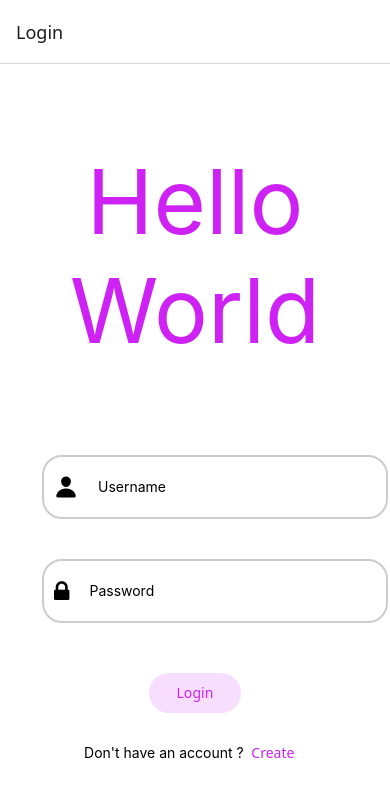
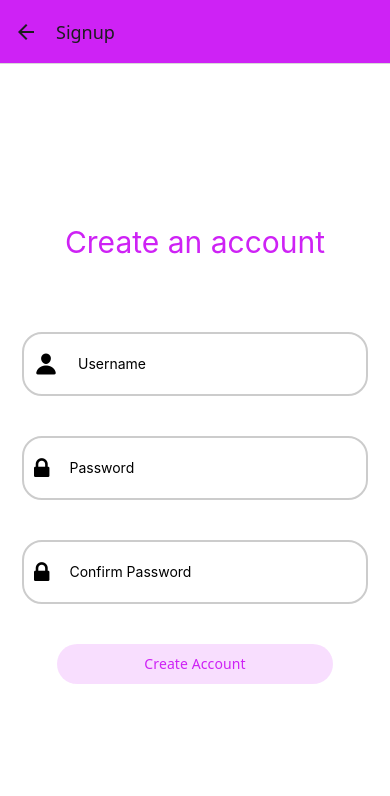
Before and after one commit to blackoceane/D-VELOPPEMENT-D-APPLICATIONS-MOBILES, a React Native app: screen /Signup in a window 390 px wide. Shown: the top 796 px of the page. Built offline with nearby package versions, Linux system fonts and the light colour scheme.

Commit message:
gerer la navigation

```diff
--- a/App.js
+++ b/App.js
@@ -1,11 +1,10 @@
 
 import { NavigationContainer } from '@react-navigation/native';
 import { createNativeStackNavigator } from '@react-navigation/native-stack';
-import { Link } from '@react-navigation/native';
-import { Button } from '@react-navigation/elements';
 import CreateRecipe from './CreateRecipe.js';
 import CreateAccount from './CreateAccount.js';
 import Login from './Login.js';
+import ListeRecipe from './ListeRecipe.js';
 
 const Stack = createNativeStackNavigator();
 
@@ -13,11 +12,12 @@ const Stack = createNativeStackNavigator();
 export default function App() {
     return (
         <NavigationContainer>
-            <Stack.Navigator initialRouteName="Login">
+            <Stack.Navigator initialRouteName="Login"   screenOptions={{ headerStyle: { backgroundColor: '#ce22f5' }, }}>
 
                 <Stack.Screen name="Login" component={ Login } />
-                <Stack.Screen name="CreateRecipe" component={ CreateRecipe } />
-                <Stack.Screen name="CreateAccount" component={ CreateAccount } />
+                <Stack.Screen name="Recipe" component={ CreateRecipe } />
+                <Stack.Screen name="Signup" component={ CreateAccount } />
+                <Stack.Screen name="Recipes" component={ ListeRecipe } />
 
 
             </Stack.Navigator>
--- a/CreateAccount.js
+++ b/CreateAccount.js
@@ -1,7 +1,7 @@
-import { Button } from 'react-native';
 import { StyleSheet, Text, View, TextInput} from 'react-native';
 import Ionicons from '@expo/vector-icons/Ionicons';
 import FontAwesome from '@expo/vector-icons/FontAwesome';
+import { Button } from '@react-navigation/elements';
 
 
 
@@ -28,7 +28,8 @@ import FontAwesome from '@expo/vector-icons/FontAwesome';
         </View>
 
         <View  style={{ marginTop: 20, width: '80%' }}>
-          <Button title="Create Account" color= '#ce22f5' />
+          <Button  color= '#ce22f5'   screen="Login"> Create Account </Button>
+
         </View>
 
       </View>
@@ -42,14 +43,11 @@ const styles = StyleSheet.create({
     backgroundColor: 'white',
   },
   container: {
-
     justifyContent: 'center',
     alignItems: 'center'  ,
     margin:'auto',
     padding: 20,
-
   },
-
 
   input: {
     width: '70%',
@@ -75,5 +73,4 @@ icon: {
 
 });
 
-
 export default CreateAccount;
--- a/CreateRecipe.js
+++ b/CreateRecipe.js
@@ -88,14 +88,11 @@ const styles = StyleSheet.create({
     backgroundColor: 'white',
   },
   container: {
-
     justifyContent: 'center',
     alignItems: 'center'  ,
     margin:'auto',
     padding: 20,
-
   },
-
 
   input: {
     width: '70%',
@@ -133,15 +130,14 @@ pickersContainer: {
     flexDirection: 'row',
     justifyContent: 'space-between',
     marginBottom: 20,
+  },
 
-},
   picker: {
     flex: 1,
     height: 'auto',
     borderWidth: 0,
     backgroundColor: 'white',
     marginHorizontal: 5,
-
   },
 });
 
--- /dev/null
+++ b/ListeRecipe.js
@@ -0,0 +1,27 @@
+
+import { StyleSheet, Text, View, TextInput,Pressable} from 'react-native';
+
+function ListeRecipe() {
+  return (
+        <View style={styles.screen}>
+            <View style={styles.container}>
+                <Text style={{ color: '#ce22f5', fontSize: 90, textAlign: 'center',  marginBottom: '20%'}}>RECIPES LIST</Text>
+                <Text style={{ color: '#ce22f5', fontSize: 10, textAlign: 'center',  marginTop: '40%'}}> LIST EMPTY</Text>
+            </View>
+        </View>
+    );
+}
+
+const styles = StyleSheet.create({
+    screen: {
+        flex: 1,
+        backgroundColor: 'white',
+    },
+    container: {
+        justifyContent: 'center',
+        alignItems: 'center'  ,
+        margin:'auto',
+        padding: 20,
+    },
+});
+export default ListeRecipe;
--- a/Login.js
+++ b/Login.js
@@ -25,11 +25,11 @@ function Login() {
             </View>
 
             <View style={{ margin: 10  }} >
-               <Button  color= '#ce22f5'   screen="CreateRecipe"> Login </Button>
+               <Button  color= '#ce22f5'   screen="Recipes"> Login </Button>
             </View>
 
             <View  style={{ marginTop: 20 , width: '80%' }}>
-                <Text style={{  textAlign: 'center'}}>Don't have an account ? <Link screen="CreateAccount" style={{ color: '#ce22f5',  }}> Create </Link>  </Text>
+                <Text style={{  textAlign: 'center'}}>Don't have an account ? <Link screen="Signup" style={{ color: '#ce22f5',  }}> Create </Link>  </Text>
             </View>
 
         </View>
@@ -52,15 +52,12 @@ const styles = StyleSheet.create({
     padding: 20,
 
   },
-
-
   input: {
     width: '70%',
     height: 40,
     margin: 10,
     padding: 10,
   },
-
  inputContainer: {
     width: '100%', // a reflechir
     flexDirection: 'row',
```
Lines whose indentation alone changed are shown as unchanged.
